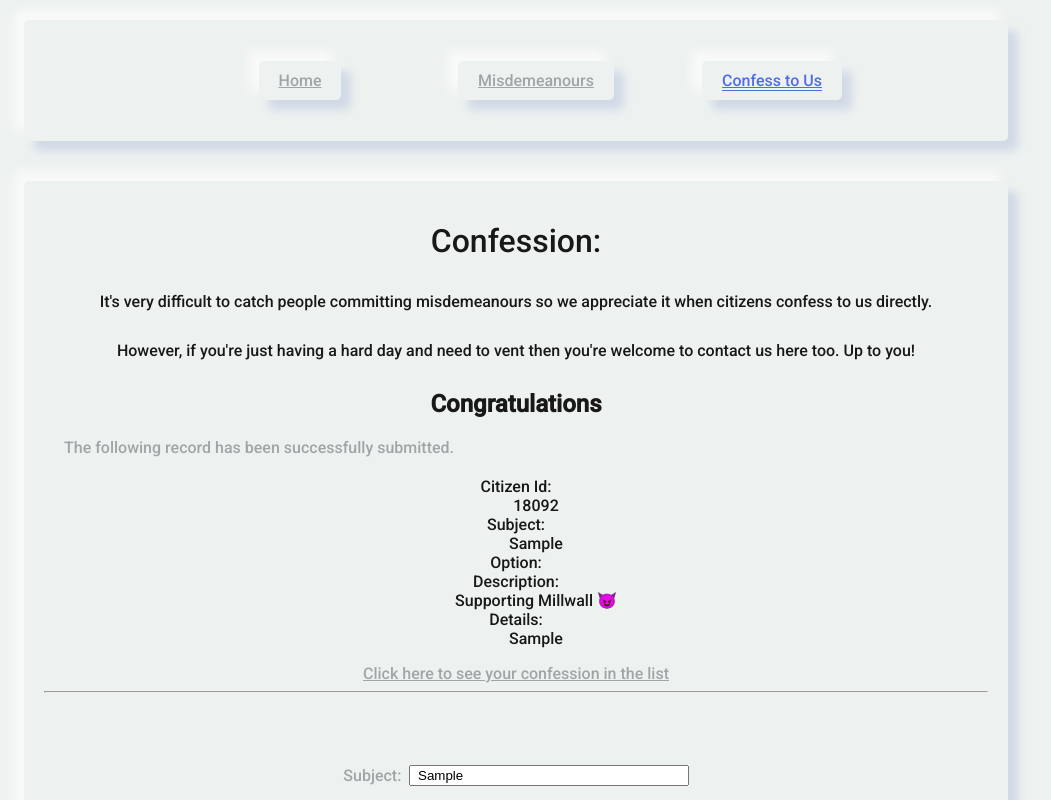
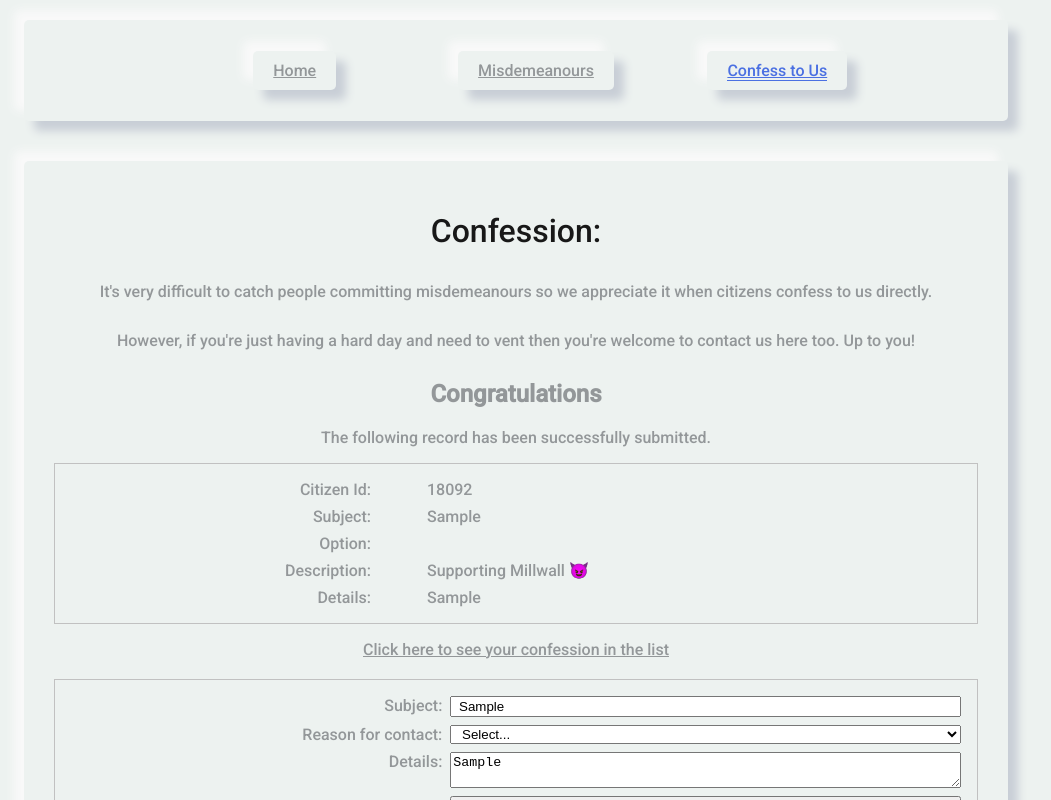
Before and after one commit to sookburt/fakelandia_website_project, a React (Create React App) app: page /Confession in a window 1280 px wide. Both pictures are taken after typing "Sample", "Sample" into the empty fields and a click on the button "Confess". Shown: the top 800 px of the page, without its empty margins (124-1175 px from the left). Built offline with nearby package versions, Linux system fonts and the light colour scheme.

Commit message:
More styling

```diff
--- a/src/App.css
+++ b/src/App.css
@@ -2,14 +2,11 @@
 :root {
   --bgcolor: #EDF2F0;
 	--light: #EDF2F0;
-  --mid: #a0a5a8;
+  --mid: #939799;
   --dark: #181818;
-  --link: #607744;
   --highlight: #FCDDBC;
   --active: #4B70E2;
-
-  --neu-1: #ecf0f3;
-  --bluegrey: #d1d9e6;
+  --bluegrey: #c8ced6;
   --white: #f9f9f9;
 }
 
@@ -22,7 +19,7 @@ body {
   font-size: 100%;
   width: 80%;
   background-color: var(--light);
-  color: var(--dark);
+  color: var(--mid);
   display: flex;
   flex-direction: column;
   margin: auto;
@@ -73,7 +70,7 @@ a {
 .container {
   text-align: center;
   margin: 20px;
-  padding: 20px;
+  padding: 10px;
   border-radius: 5px;
   box-shadow:
 		10px 10px 10px var(--bluegrey),
@@ -82,24 +79,16 @@ a {
 
 .container-inner {
   text-align: center;
-  margin: 20px;
-  padding: 20px;
-  border-radius: 5px;
-
-}
-
-.container p {
-  text-align: left;
-  margin: 20px;
-  color: var(--mid);
+  margin: 10px;
+  padding: 10px;
 }
 
 .misdemeanour-table {
+  margin: 20px auto;
+  width: 80%;
+  padding: 10px;
   background-color: var(--light);
   color: var(--mid);
-  margin: auto;
-  width: 80%;
-  padding: 10px;
   border-radius: 5px;
   box-shadow:
 		10px 10px 10px var(--bluegrey),
@@ -108,21 +97,18 @@ a {
 
 .misdemeanour-table--caption {
   padding: 15px;
-
 }
 
 footer {
   text-align: center;
-  margin: 20px;
-  padding: 20px;
-  color: var(--dark);
 }
 
 .table-row--image {
-  width: 100px;
+  width: 60px;
   height: 60px;
   border: solid 1px var(--mid);
   margin: 5px;
+  border-radius: 50px;
 }
 
 .filter--label {
@@ -138,38 +124,40 @@ footer {
 }
 
 .confession-intro--paragraph {
+  color: var(--mid);
   padding: 10px;
   margin: 10px;
 }
 
 .form {
-  display: flex;
+  display: grid;
+  padding: 1em;
   flex-direction:column;
-  align-items: center;
-  padding: 2em;
-}
-
-.form--row {
-  display: flex;
-  align-items: center;
-  padding: 2em;
+  row-gap: 0.5em;
+  border: 1px solid #c1c1c1;
 }
 
 .form--label {
   color: var(--mid);
-  /* width: 20em; */
   text-align: right;
   padding-right: 0.5em;
   white-space: nowrap;
+  cursor: pointer;
+  grid-column: 1/2;
 }
 
 .form--input {
-  flex: 1 1 auto;
-  width: 20em;
+  min-width: 20em;
   text-align: left;
   padding-left: 0.5em;
+  grid-column: 2/3;
 }
 
 .form--button {
   padding: 3px 5px;
+  grid-column: 2/3;
 }
+
+.link {
+  margin-bottom: 20px;
+}
--- a/src/components/Confession.tsx
+++ b/src/components/Confession.tsx
@@ -3,21 +3,22 @@ import Form from "./Form";
 const Confession: React.FC = () => {
 
   return(
-  <>
+  <div className="container-inner">
     <h1>Confession:</h1>
-    <div  className='confession-intro--paragraph'>
+    <p className='confession-intro--paragraph'>
       It's very difficult to catch people committing
       misdemeanours so we appreciate it when citizens
       confess to us directly.
-    </div>
+    </p>
 
-    <div className='confession-intro--paragraph'>
+    <p className='confession-intro--paragraph'>
       However, if you're just having a hard day and need to vent then
       you're welcome to contact us here too.  Up to you!
-    </div>
+    </p>
 
     <Form />
-  </>
+  </div>
+
   )
 };
 
--- a/src/components/Footer.tsx
+++ b/src/components/Footer.tsx
@@ -2,7 +2,7 @@
 const Footer: React.FC = () => (
   <>
     <footer className="container">
-      <div>&copy; 2022 Sue Burt</div>
+      <div className="container-inner"><p>&copy; 2022 Sue Burt</p></div>
     </footer>
   </>
 );
--- a/src/components/Form.tsx
+++ b/src/components/Form.tsx
@@ -53,22 +53,18 @@ const Form: React.FC = () => {
     <>
     {record && (<FormOutcome {...record} />)}
       <form className="form">
-        <div className="form--row">
+
           <label htmlFor='formTextInput' className='form--label'>Subject: </label>
           <FormTextInput text={subject} update={setSubject} placeholder={'subject'} />
-        </div>
-        <div className="form--row">
+
           <label htmlFor='reason-for-contact' className='form--label'>Reason for contact: </label>
           <FormSelectInput option={option} optionList={options} update={setOption} />
-        </div>
-        <div className="form--row">
+
           <label htmlFor="details"  className='form--label'>Details: </label>
           <FormTextArea text={details} update={setDetails} />
-        </div>
-        <div className="form--row">
-          <label htmlFor="button">Submit: </label>
+
           <FormButton buttonLabel={'Confess'} saveForm={buildMisdemeanourRecord} />
-        </div>
+
       </form>
     </>
   );
--- a/src/components/FormOutcome.tsx
+++ b/src/components/FormOutcome.tsx
@@ -7,15 +7,16 @@ const FormOutcome: React.FC<MisdemeanourRecord> = (props) => {
     <>
       <h2>Congratulations</h2>
       <p>The following record has been successfully submitted.</p>
-      <dl>
-        <dt>Citizen Id: </dt><dd>{props.citizenId}</dd>
-        <dt>Subject: </dt><dd>{props.misdemeanourSubject}</dd>
-        <dt>Option: </dt><dd>{props.misdemeanour}</dd>
-        <dt>Description: </dt><dd>{props.misdemeanourDescription}</dd>
-        <dt>Details: </dt><dd>{props.misdemeanourDetail}</dd>
+      <dl className='form'>
+        <dt className='form--label'>Citizen Id: </dt><dd className='form--input'>{props.citizenId}</dd>
+        <dt className='form--label'>Subject: </dt><dd className='form--input'>{props.misdemeanourSubject}</dd>
+        <dt className='form--label'>Option: </dt><dd className='form--input'>{props.misdemeanour}</dd>
+        <dt className='form--label'>Description: </dt><dd className='form--input'>{props.misdemeanourDescription}</dd>
+        <dt className='form--label'>Details: </dt><dd className='form--input'>{props.misdemeanourDetail}</dd>
       </dl>
-      <Link to='/misdemeanour'>Click here to see your confession in the list</Link>
-      <hr />
+      <div className='link'>
+        <Link to='/misdemeanour' >Click here to see your confession in the list</Link>
+      </div>
     </>
   );
 }
--- a/src/components/Misdemeanour.tsx
+++ b/src/components/Misdemeanour.tsx
@@ -26,7 +26,7 @@ const Misdemeanour: React.FC = () => {
   return (
     <>
       <h1>Misdemeanours</h1>
-      <label className="filter--label" htmlFor='misdemeanourSelect'>Select Misdemeanour:</label>
+      <label className="filter--label" htmlFor='misdemeanourSelect'>Filter by Misdemeanour:</label>
       <FormSelectInput option={option} optionList={options} update={setOption} />
       <FilteredMisdemeanourContext.Provider value={filtered}>
         <MisdmeanourTable />
--- a/src/components/MisdemeanourRow.tsx
+++ b/src/components/MisdemeanourRow.tsx
@@ -8,7 +8,7 @@ return (
       <td>{props.citizenId}</td>
       <td>{props.date}</td>
       <td>{props.misdemeanourDescription}</td>
-      <td><img className='table-row--image' src='https://picsum.photos/id/20/100/60' alt='Punishment idea' /></td>
+      <td><img className='table-row--image' src='https://picsum.photos/60/60' alt='Punishment idea' /></td>
     </tr>
   </>
 );
--- a/src/components/MisdemeanourTable.tsx
+++ b/src/components/MisdemeanourTable.tsx
@@ -10,7 +10,9 @@ const MisdmeanourTable: React.FC = () => {
   return (
 
     <table className="misdemeanour-table">
-    <caption className='misdemeanour-table--caption'>Misdemeanours of our citizens with punishment ideas.</caption>
+    <caption className='misdemeanour-table--caption'>
+      Misdemeanours of our citizens together with punishment ideas.
+    </caption>
     <thead>
       <tr>
         <th>Citizen Id</th>
@@ -21,7 +23,7 @@ const MisdmeanourTable: React.FC = () => {
     </thead>
     <tbody>
       {
-        filtered.map((record) => <MisdemeanourRow  {...record}/>) // filtered.map is not a function
+        filtered.map((record) => <MisdemeanourRow  {...record}/>)
       }
     </tbody>
   </table>
```
Also changed, not shown: 1 other file (tests, documents, lock files or other folders).
